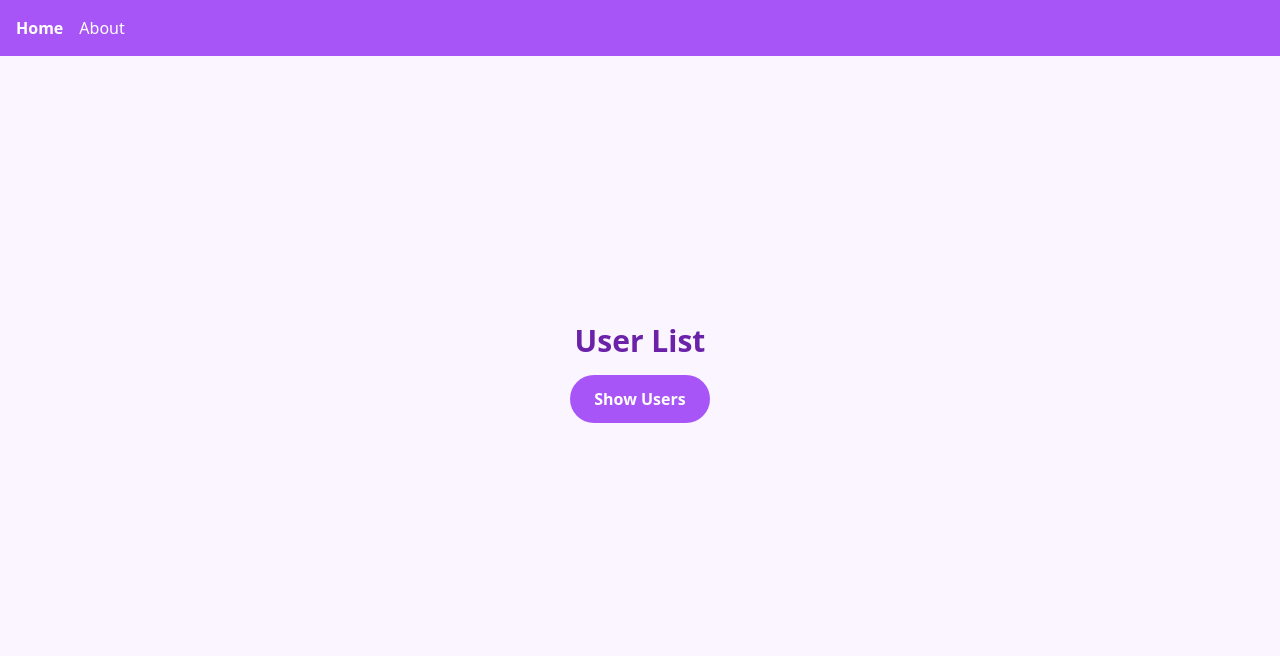
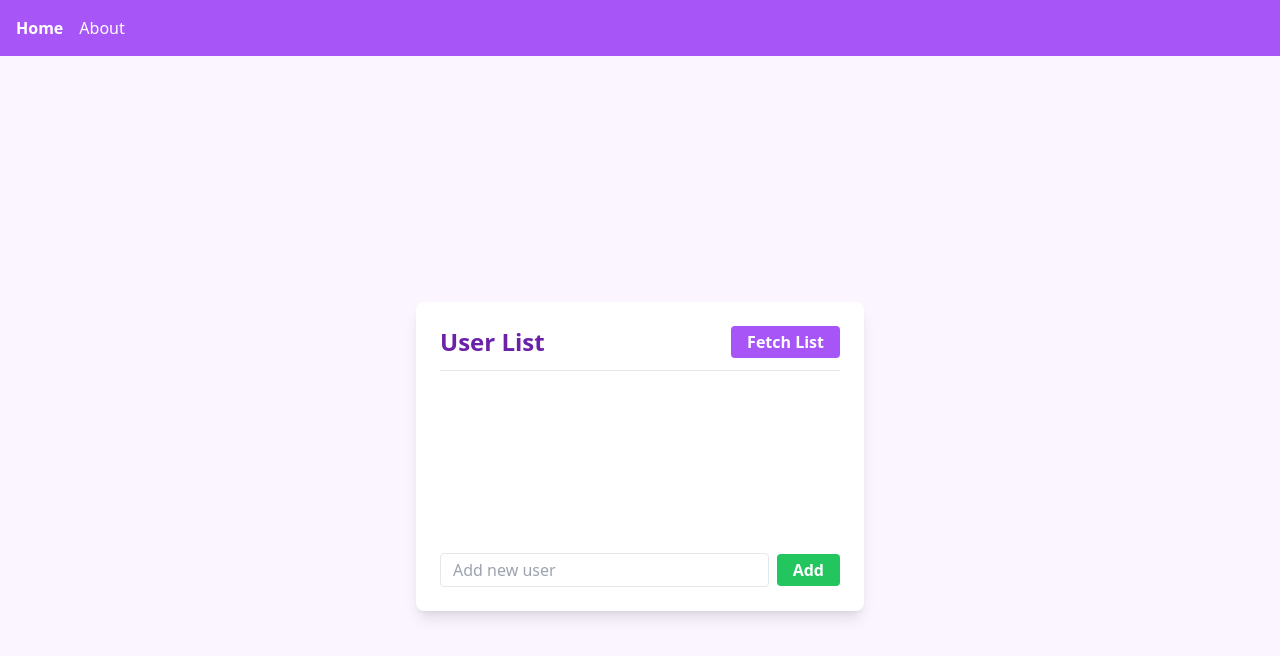
Before and after one commit to Junotas/React-Vite-TS-Tailwind-StartPage, a React (Vite) app: page / in a window 1280 px wide. Shown: the top 656 px of the page. Built offline with nearby package versions, Linux system fonts and the light colour scheme.

Commit message:
Added window-style layout to user list and implemented add/remove users to the list

```diff
--- a/src/routes/index.tsx
+++ b/src/routes/index.tsx
@@ -1,61 +1,69 @@
 import { useState } from 'react';
-import { useQuery } from '@tanstack/react-query';
 import { createFileRoute } from '@tanstack/react-router';
-
-type User = {
-  id: number;
-  name: string;
-};
-
-// the data is fetched from src/assets/users.json
-const fetchUsers = async (): Promise<User[]> => {
-  const response = await fetch(`${import.meta.env.BASE_URL}src/assets/users.json`);
-  if (!response.ok) throw new Error('Failed to fetch user data');
-  return response.json();
-};
+import { useUserList } from '../hooks/useUserList';
 
 export const Route = createFileRoute('/')({
   component: () => {
-    const [fetchEnabled, setFetchEnabled] = useState(false);
+    const [newUserName, setNewUserName] = useState('');
+    const { users, isLoading, error, toggleFetch, addUser, removeUser, isModified } = useUserList();
 
-    const { data: users, isLoading, error } = useQuery<User[], Error>({
-      queryKey: ['users'],
-      queryFn: fetchUsers,
-      enabled: fetchEnabled,
-    });
-
-    const toggleFetch = () => {
-      setFetchEnabled((prev) => !prev);
+    const handleAddUser = () => {
+      if (newUserName.trim()) {
+        addUser(newUserName);
+        setNewUserName('');
+      }
     };
 
     return (
       <div className="flex flex-col justify-center items-center min-h-screen bg-purple-50">
-        <h2 className="text-3xl font-bold mb-4 text-purple-800">User List</h2>
+        <div className="w-full max-w-md bg-white rounded-lg shadow-lg p-6">
+          <div className="flex justify-between items-center border-b pb-3 mb-4">
+            <h2 className="text-2xl font-bold text-purple-800">User List</h2>
             <button
-          className="bg-purple-500 text-white font-bold py-3 px-6 rounded-full hover:bg-purple-600 transition mb-4"
+              className="bg-purple-500 text-white font-bold py-1 px-4 rounded hover:bg-purple-600 transition"
               onClick={toggleFetch}
             >
-          {fetchEnabled ? 'Hide Users' : 'Show Users'}
+              {isModified ? 'Reset List' : 'Fetch List'}
             </button>
+          </div>
 
-        <div className="w-full max-w-md min-h-[150px] flex justify-center items-center">
-          {fetchEnabled && (
-            <>
+          <div className="min-h-[150px]">
             {isLoading ? (
               <p>Loading users...</p>
             ) : error ? (
               <p className="text-red-500">Error loading users</p>
             ) : (
-                <ul className="list-disc list-inside text-center">
-                  {users?.map((user) => (
-                    <li key={user.id} className="text-lg w-[200px] mx-auto text-left">
+              <ul className="list-disc list-inside text-center space-y-2">
+                {users.map((user) => (
+                  <li key={user.id} className="flex justify-between items-center text-lg">
                     {user.name}
+                    <button
+                      onClick={() => removeUser(user.id)}
+                      className="text-red-500 hover:text-red-700 transition"
+                    >
+                      Delete
+                    </button>
                   </li>
                 ))}
               </ul>
             )}
-            </>
-          )}
+          </div>
+
+          <div className="flex items-center mt-4">
+            <input
+              type="text"
+              placeholder="Add new user"
+              value={newUserName}
+              onChange={(e) => setNewUserName(e.target.value)}
+              className="border rounded px-3 py-1 mr-2 w-full"
+            />
+            <button
+              onClick={handleAddUser}
+              className="bg-green-500 text-white font-bold py-1 px-4 rounded hover:bg-green-600 transition"
+            >
+              Add
+            </button>
+          </div>
         </div>
       </div>
     );
```
Lines whose indentation alone changed are shown as unchanged.
